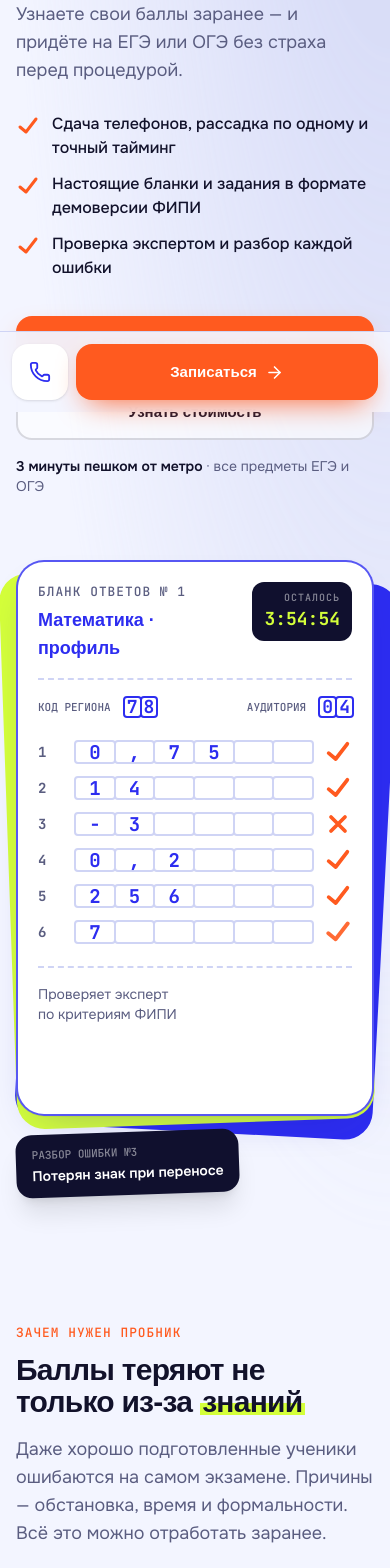
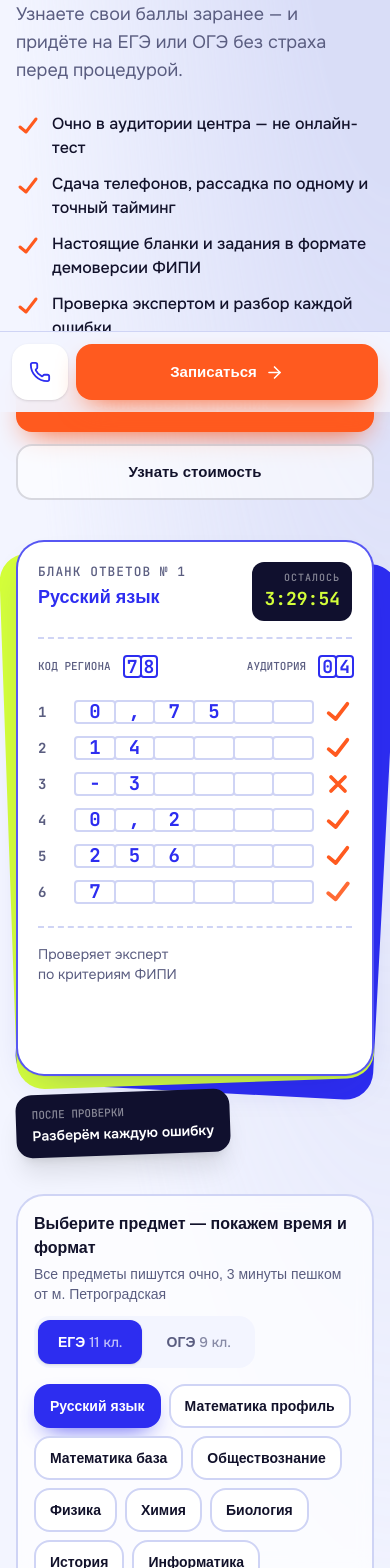
Before and after one commit to Marke-Love/iq-center, a Next.js app: page / in a window 390 px wide. Shown: the part 432-2000 px from the top of the page. Built offline with nearby package versions, Linux system fonts and the light colour scheme; a web font is replaced by a local one.

Commit message:
upd main page & mobile version

```diff
--- a/src/components/sections/AnswerSheet.tsx
+++ b/src/components/sections/AnswerSheet.tsx
@@ -13,9 +13,17 @@ const answers = [
   { n: 6, v: "7", ok: true },
 ];
 
+// «3 ч 55 мин» → секунды, чтобы таймер шёл от реальной длительности предмета
+export function durationToSeconds(duration: string) {
+  const h = Number(duration.match(/(\d+)\s*ч/)?.[1] ?? 0);
+  const m = Number(duration.match(/(\d+)\s*мин/)?.[1] ?? 0);
+  return h * 3600 + m * 60;
+}
+
 function useCountdown(start: number) {
   const [s, setS] = useState(start);
   useEffect(() => {
+    setS(start);
     const t = setInterval(() => setS((x) => (x > 0 ? x - 1 : start)), 1000);
     return () => clearInterval(t);
   }, [start]);
@@ -25,8 +33,10 @@ function useCountdown(start: number) {
   return `${h}:${String(m).padStart(2, "0")}:${String(sec).padStart(2, "0")}`;
 }
 
-export function AnswerSheet() {
-  const time = useCountdown(3 * 3600 + 55 * 60);
+type Props = { subject: string; duration: string; note?: string };
+
+export function AnswerSheet({ subject, duration, note }: Props) {
+  const time = useCountdown(durationToSeconds(duration));
   const reduce = useReducedMotion();
   const [step, setStep] = useState(reduce ? answers.length * 2 + 1 : 0);
 
@@ -47,11 +57,11 @@ export function AnswerSheet() {
       <div className="absolute inset-0 translate-x-3 translate-y-4 rotate-3 rounded-[28px] bg-ink" aria-hidden />
       <div className="absolute inset-0 -translate-x-2 translate-y-2 -rotate-2 rounded-[28px] bg-marker" aria-hidden />
 
-      <div className="relative overflow-hidden rounded-[28px] border-2 border-ink/80 bg-white p-5 shadow-[var(--shadow-card)] sm:p-7" role="img" aria-label="Бланк ответов пробного экзамена с таймером и отметками проверяющего">
+      <div className="relative overflow-hidden rounded-[28px] border-2 border-ink/80 bg-white p-5 shadow-[var(--shadow-card)] sm:p-7" role="img" aria-label={`Бланк ответов пробного экзамена по предмету «${subject}»: таймер на ${duration} и отметки проверяющего`}>
         <div className="flex items-start justify-between gap-3 border-b-2 border-dashed border-grid pb-4">
           <div>
-            <p className="eyebrow text-muted">Бланк ответов № 1</p>
-            <p className="mt-1 font-display text-lg font-bold text-ink">Математика · профиль</p>
+            <p className="eyebrow text-muted">{note === "на компьютере" ? "Работа на компьютере" : "Бланк ответов № 1"}</p>
+            <p className="mt-1 font-display text-lg leading-tight font-bold text-ink">{subject}</p>
           </div>
           <div className="rounded-xl bg-night px-3 py-2 text-right">
             <p className="font-mono text-[10px] tracking-widest text-white/50 uppercase">осталось</p>
@@ -130,8 +140,8 @@ export function AnswerSheet() {
         animate={{ y: 0, opacity: 1 }}
         transition={{ delay: 0.8 }}
       >
-        <p className="font-mono text-[11px] text-white/50 uppercase">Разбор ошибки №3</p>
-        <p className="mt-0.5 text-sm font-semibold">Потерян знак при переносе</p>
+        <p className="font-mono text-[11px] text-white/50 uppercase">После проверки</p>
+        <p className="mt-0.5 text-sm font-semibold">Разберём каждую ошибку</p>
       </motion.div>
     </div>
   );
--- a/src/components/sections/Header.tsx
+++ b/src/components/sections/Header.tsx
@@ -6,6 +6,7 @@ import { site } from "@/content/site";
 import { CtaButton, PhoneLink } from "../ui/CtaButton";
 
 const nav = [
+  { href: "#subjects", label: "Предметы" },
   { href: "#prices", label: "Цены" },
   { href: "#faq", label: "Вопросы" },
   { href: "#contacts", label: "Контакты" },
--- a/src/components/sections/Hero.tsx
+++ b/src/components/sections/Hero.tsx
@@ -1,20 +1,31 @@
+"use client";
+
 import { MapPin } from "lucide-react";
-import { site } from "@/content/site";
+import { useState } from "react";
+import { site, subjects, type Exam } from "@/content/site";
+import { goal } from "@/lib/metrika";
 import { MetroBadge } from "./MetroBadge";
 import { CtaButton } from "../ui/CtaButton";
 import { AnswerSheet } from "./AnswerSheet";
 
 const points = [
+  "Очно в аудитории центра — не онлайн-тест",
   "Сдача телефонов, рассадка по одному и точный тайминг",
   "Настоящие бланки и задания в формате демоверсии ФИПИ",
   "Проверка экспертом и разбор каждой ошибки",
 ];
 
 export function Hero() {
+  const [exam, setExam] = useState<Exam>("ЕГЭ");
+  const [picked, setPicked] = useState(0);
+  const list = subjects[exam];
+  const current = list[Math.min(picked, list.length - 1)];
+
   return (
-    <section id="top" className="relative overflow-hidden pt-24 pb-16 sm:pt-36 sm:pb-28">
+    <section id="top" className="relative overflow-hidden pt-24 pb-10 sm:pt-32 sm:pb-14">
       <div className="bg-grid absolute inset-0 -z-10 [mask-image:radial-gradient(ellipse_at_top_right,black_20%,transparent_70%)] opacity-70" aria-hidden />
-      <div className="mx-auto grid max-w-7xl items-center gap-16 px-4 sm:px-6 lg:grid-cols-[1.1fr_0.9fr] lg:gap-10">
+      <div className="mx-auto max-w-7xl px-4 sm:px-6">
+        <div className="grid items-center gap-10 sm:gap-14 lg:grid-cols-[1.1fr_0.9fr] lg:gap-10">
           <div>
             <div className="flex flex-wrap items-center gap-2">
               <p className="inline-flex items-center gap-2 rounded-full bg-white px-3.5 py-2 text-sm font-medium shadow-sm">
@@ -58,7 +69,9 @@ export function Hero() {
             </ul>
 
             <div className="mt-9 flex flex-col gap-3 sm:flex-row">
-            <CtaButton source="hero">Записаться на пробник</CtaButton>
+              <CtaButton source="hero" exam={exam} subject={current.name}>
+                Записаться на пробник
+              </CtaButton>
               <a
                 href="#prices"
                 className="inline-flex min-h-14 items-center justify-center rounded-2xl border-2 border-text/15 bg-white/60 px-7 font-display text-[15px] font-bold transition hover:border-ink hover:text-ink"
@@ -66,12 +79,65 @@ export function Hero() {
                 Узнать стоимость
               </a>
             </div>
-          <p className="mt-4 text-sm text-muted">
-            <b className="font-semibold text-text">{site.metroWalk} от метро</b> · все предметы ЕГЭ и ОГЭ
-          </p>
           </div>
 
-        <AnswerSheet />
+          <AnswerSheet subject={current.name} duration={current.duration} note={current.note} />
+        </div>
+
+        {/* выбор предмета: бланк выше показывает реальное время и формат выбранного экзамена */}
+        <div id="subjects" className="mt-10 rounded-[28px] border-2 border-grid bg-white/70 p-4 backdrop-blur-sm sm:mt-12 sm:p-6">
+          <div className="flex flex-col gap-3 sm:flex-row sm:items-center sm:justify-between">
+            <p className="font-display font-bold">
+              Выберите предмет — покажем время и формат
+              <span className="mt-1 block text-sm font-medium text-muted">
+                Все предметы пишутся очно, {site.metroWalk} от м. {site.metroName}
+              </span>
+            </p>
+            <div role="tablist" aria-label="Экзамен" className="inline-grid shrink-0 grid-cols-2 gap-1 self-start rounded-2xl bg-paper p-1 sm:self-auto">
+              {(["ЕГЭ", "ОГЭ"] as Exam[]).map((x) => (
+                <button
+                  key={x}
+                  role="tab"
+                  aria-selected={exam === x}
+                  onClick={() => {
+                    setExam(x);
+                    setPicked(0);
+                  }}
+                  className={`min-h-11 rounded-xl px-5 font-display text-sm font-bold whitespace-nowrap transition ${
+                    exam === x ? "bg-ink text-white shadow" : "text-muted hover:text-text"
+                  }`}
+                >
+                  {x} <span className="font-sans font-medium opacity-70">{x === "ЕГЭ" ? "11 кл." : "9 кл."}</span>
+                </button>
+              ))}
+            </div>
+          </div>
+
+          <ul className="mt-4 flex flex-wrap gap-2">
+            {list.map((s, i) => {
+              const active = s.name === current.name;
+              return (
+                <li key={s.name}>
+                  <button
+                    onClick={() => {
+                      setPicked(i);
+                      goal("subject_click", { exam, subject: s.name });
+                    }}
+                    aria-pressed={active}
+                    className={`min-h-11 rounded-2xl border-2 px-3.5 font-display text-sm font-bold transition sm:px-4 ${
+                      active
+                        ? "border-ink bg-ink text-white shadow-[0_10px_24px_-12px_var(--color-ink)]"
+                        : "border-grid bg-white text-text hover:-translate-y-0.5 hover:border-ink hover:text-ink"
+                    }`}
+                  >
+                    {s.name}
+                    {s.note && active && <span className="ml-2 font-sans text-xs font-medium text-marker">{s.note}</span>}
+                  </button>
+                </li>
+              );
+            })}
+          </ul>
+        </div>
       </div>
     </section>
   );
--- a/src/components/sections/Pain.tsx
+++ b/src/components/sections/Pain.tsx
@@ -21,7 +21,7 @@ const items = [
 
 export function Pain() {
   return (
-    <section className="py-16 sm:py-28">
+    <section className="pt-12 pb-16 sm:pt-16 sm:pb-24">
       <div className="mx-auto max-w-7xl px-4 sm:px-6">
         <SectionHead
           eyebrow="Зачем нужен пробник"
@@ -32,7 +32,7 @@ export function Pain() {
           }
           lead="Даже хорошо подготовленные ученики ошибаются на самом экзамене. Причины — обстановка, время и формальности. Всё это можно отработать заранее."
         />
-        <div className="mt-12 grid gap-5 md:grid-cols-2">
+        <div className="mt-8 grid gap-4 sm:mt-12 sm:gap-5 md:grid-cols-2">
           {items.map((it, i) => (
             <Reveal key={it.problem} delay={i * 0.06}>
               <article className="group h-full rounded-[28px] bg-white p-6 shadow-[var(--shadow-card)] transition hover:-translate-y-1 sm:p-8">
--- a/src/content/site.ts
+++ b/src/content/site.ts
@@ -68,7 +68,7 @@ export const pricing = {
   unit: "за один пробный экзамен",
   note: "Цена за один предмет. Записаться можно на любое количество предметов — каждый пишется в свой день.",
   features: [
-    "Экзамен по регламенту: КИМ, бланки, точное время",
+    "Очный экзамен в аудитории центра по регламенту: КИМ, бланки, точное время",
     "Все материалы наши — приходить нужно только самому",
     "Проверка действующим экспертом по критериям ФИПИ",
     "Первичные и тестовые баллы по официальной шкале",
@@ -88,6 +88,10 @@ export const faq = [
   {
     q: "Когда можно прийти на пробник?",
     a: "Пробники проводим по выходным, в течение всего учебного года. Свободные даты по нужному предмету администратор назовёт при звонке и запишет на удобную.",
+  },
+  {
+    q: "Пробник проходит очно или онлайн?",
+    a: "Только очно, в аудитории центра на Каменноостровском проспекте, 42 — в этом и смысл. Дома невозможно повторить экзаменационную обстановку: рассадку по одному, сданные телефоны, бумажные бланки и человека, который следит за временем. Онлайн-тесты мы не проводим.",
   },
   {
     q: "Есть ли смысл писать пробник накануне основного экзамена?",
--- a/src/lib/metrika.ts
+++ b/src/lib/metrika.ts
@@ -2,7 +2,7 @@ import { site } from "@/content/site";
 
 type Ym = (id: number, method: string, ...args: unknown[]) => void;
 
-export type Goal = "form_submit" | "click_phone" | "click_cta" | "open_modal" | "click_messenger";
+export type Goal = "form_submit" | "click_phone" | "click_cta" | "open_modal" | "subject_click" | "click_messenger";
 
 export function goal(name: Goal, params?: Record<string, unknown>) {
   if (typeof window === "undefined" || !site.metrikaId) return;
```
Lines whose indentation alone changed are shown as unchanged.
